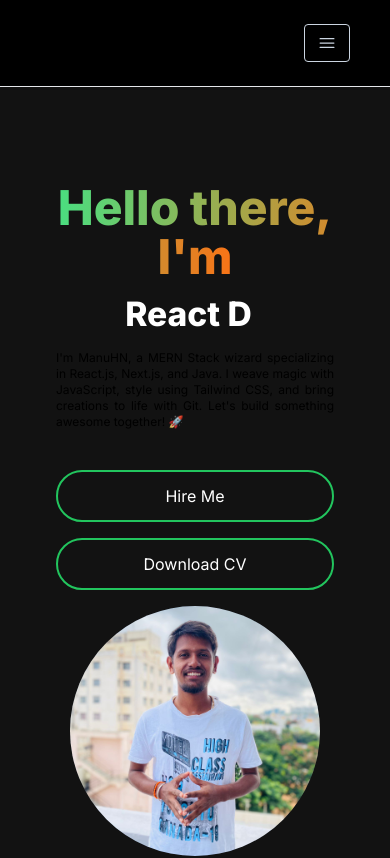
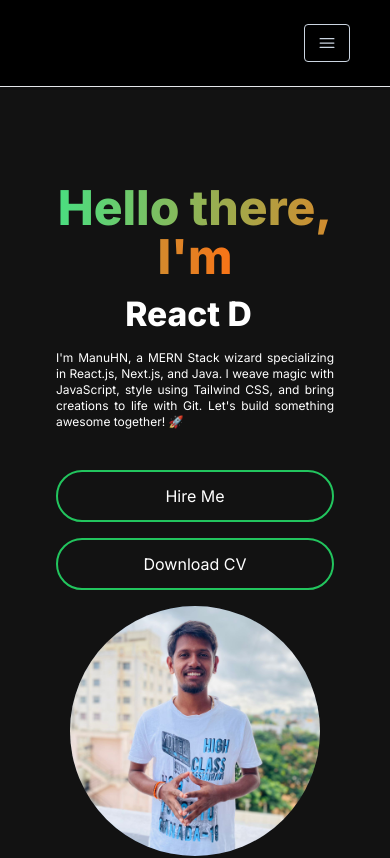
Before and after one commit to manu-hn/Portfolio-Next.js, a Next.js app: page / in a window 390 px wide. Shown: the top 858 px of the page. Built offline with nearby package versions, Linux system fonts and the light colour scheme.

Commit message:
Minor Bug for Mobile devices fixed

```diff
--- a/app/components/HeaderSection.js
+++ b/app/components/HeaderSection.js
@@ -35,7 +35,7 @@ const HeaderSection = () => {
                         </div>
                     </h1>
 
-                    <p className='text-xs sm:text-sm md:text-base xl:text-xl text-justify mb-6'>I&apos;m ManuHN, a MERN Stack wizard specializing in React.js, Next.js, and Java. I weave magic with JavaScript, style using Tailwind CSS, and bring creations to life with Git. Let&apos;s build something awesome together! 🚀</p>
+                    <p className='text-xs sm:text-sm md:text-base xl:text-xl text-justify mb-6 text-white'>I&apos;m ManuHN, a MERN Stack wizard specializing in React.js, Next.js, and Java. I weave magic with JavaScript, style using Tailwind CSS, and bring creations to life with Git. Let&apos;s build something awesome together! 🚀</p>
 
 
                     <div className='mt-10'>
```
